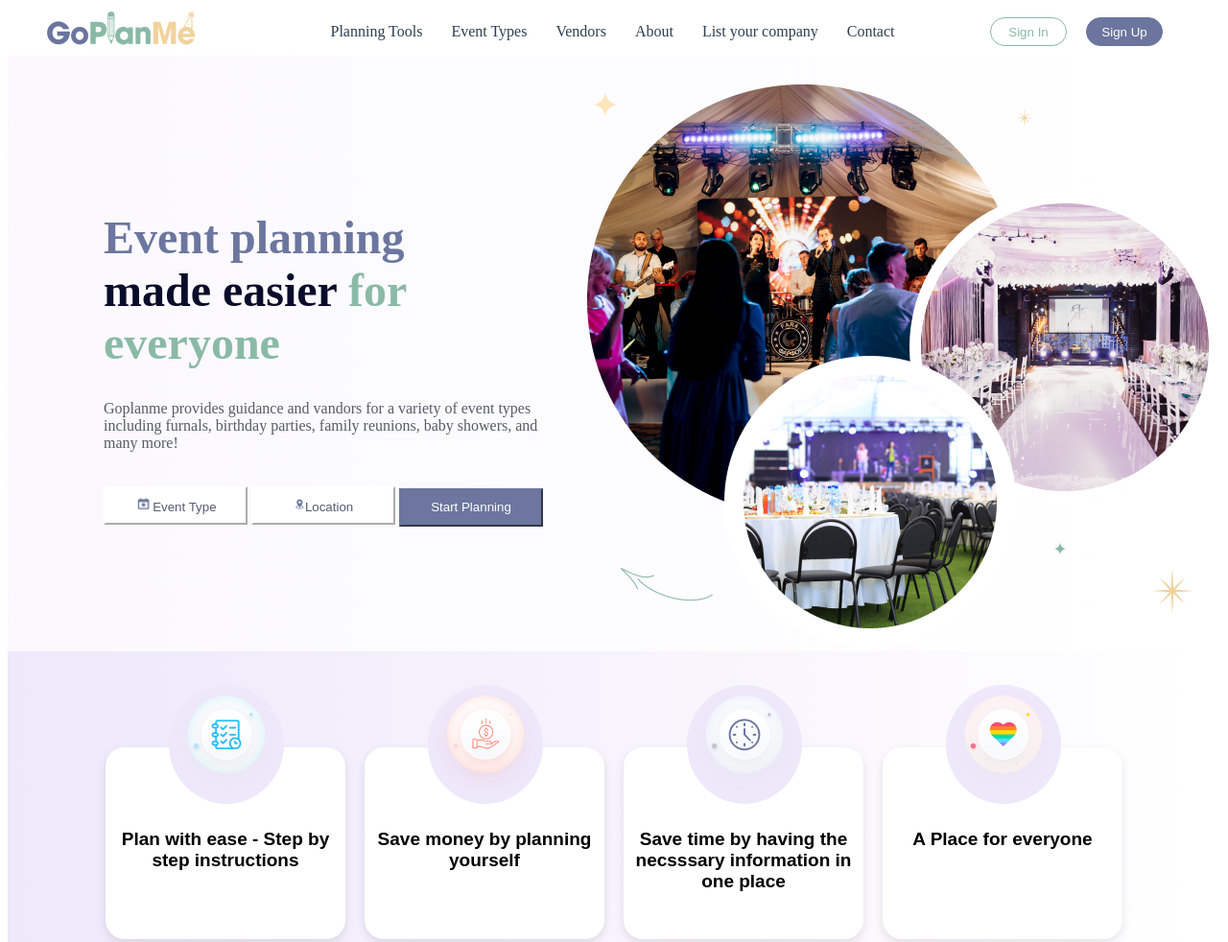
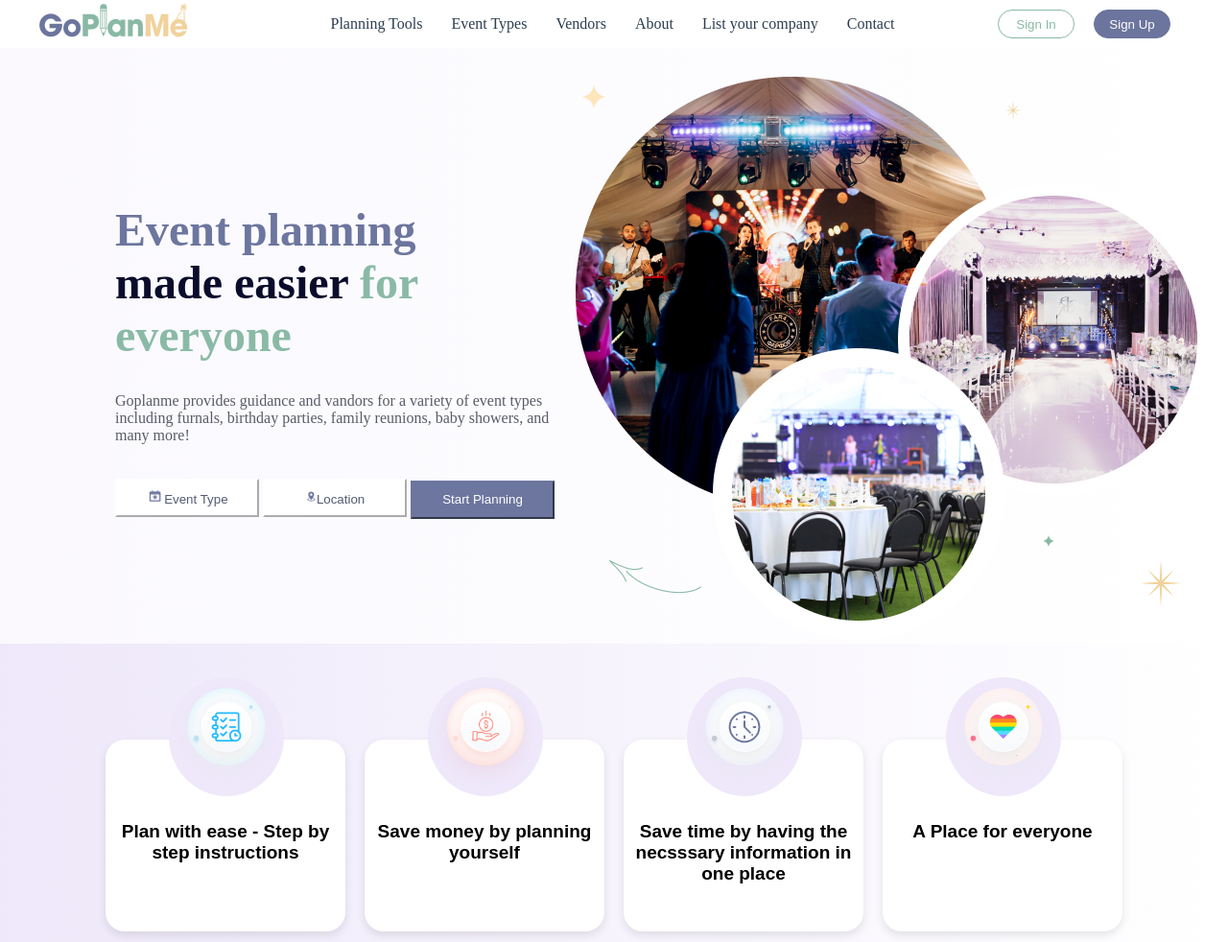
Before and after one commit to tayyabashahzad12/go-plan, a plain HTML site: page index.html in a window 1280 px wide. Shown: the top 982 px of the page at 96% size. Drawn offline with Linux system fonts and the light colour scheme.

Commit message:
fix:hero section,body

```diff
--- a/index.css
+++ b/index.css
@@ -1,3 +1,7 @@
+body{
+  margin: 0px;
+}
+
 .navbar {
     display: flex;
     justify-content: space-between;
@@ -45,11 +49,12 @@
 }
 .div1{
     display: flex;
+    justify-content: center;
     align-items: center;
     background: linear-gradient(to right,#7F56D90A,white);
 }
 .h1{
-    width: 70%;
+    width:400px;
     color: #6c769e;
     font-size: 300%;
     margin-left: 100px;
```
